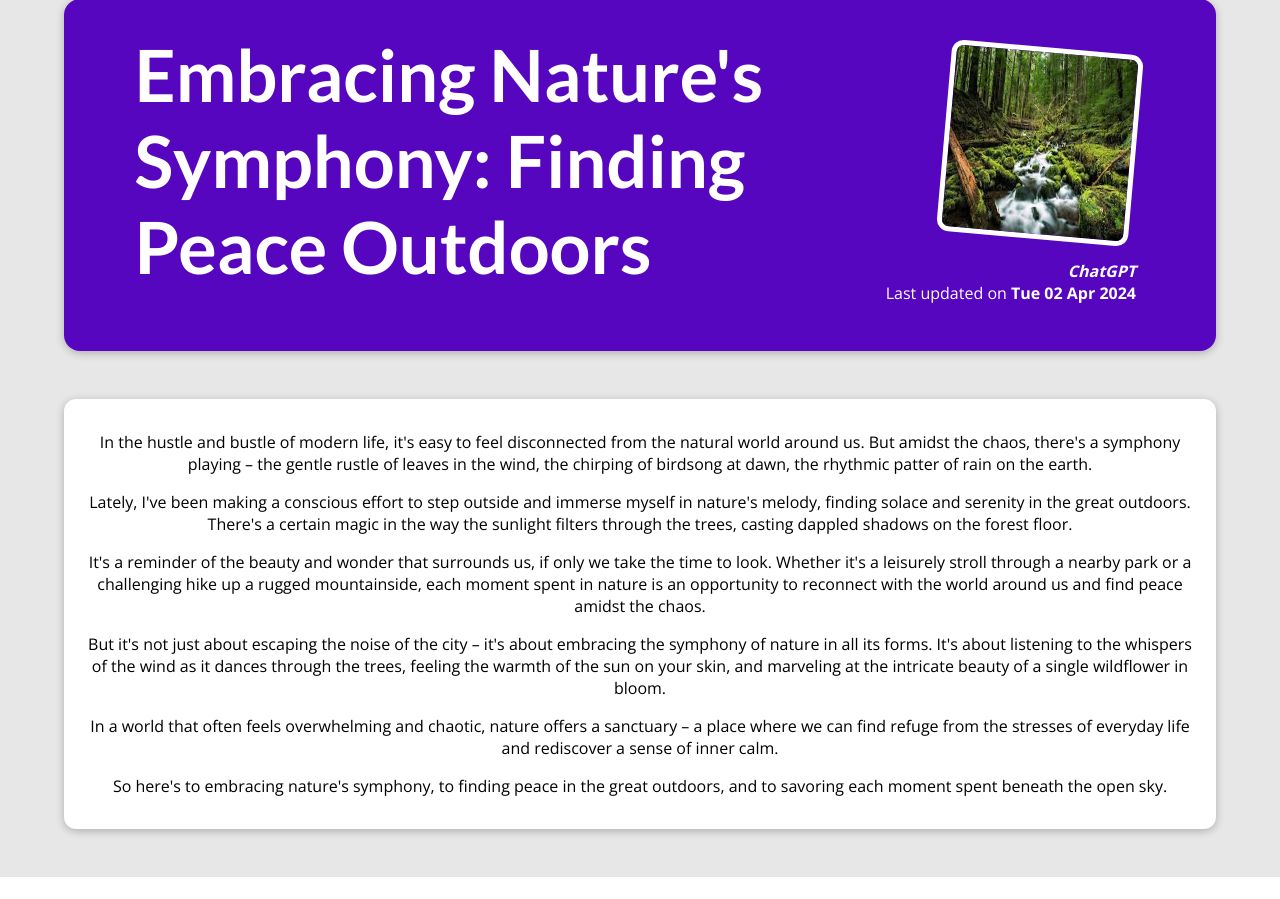
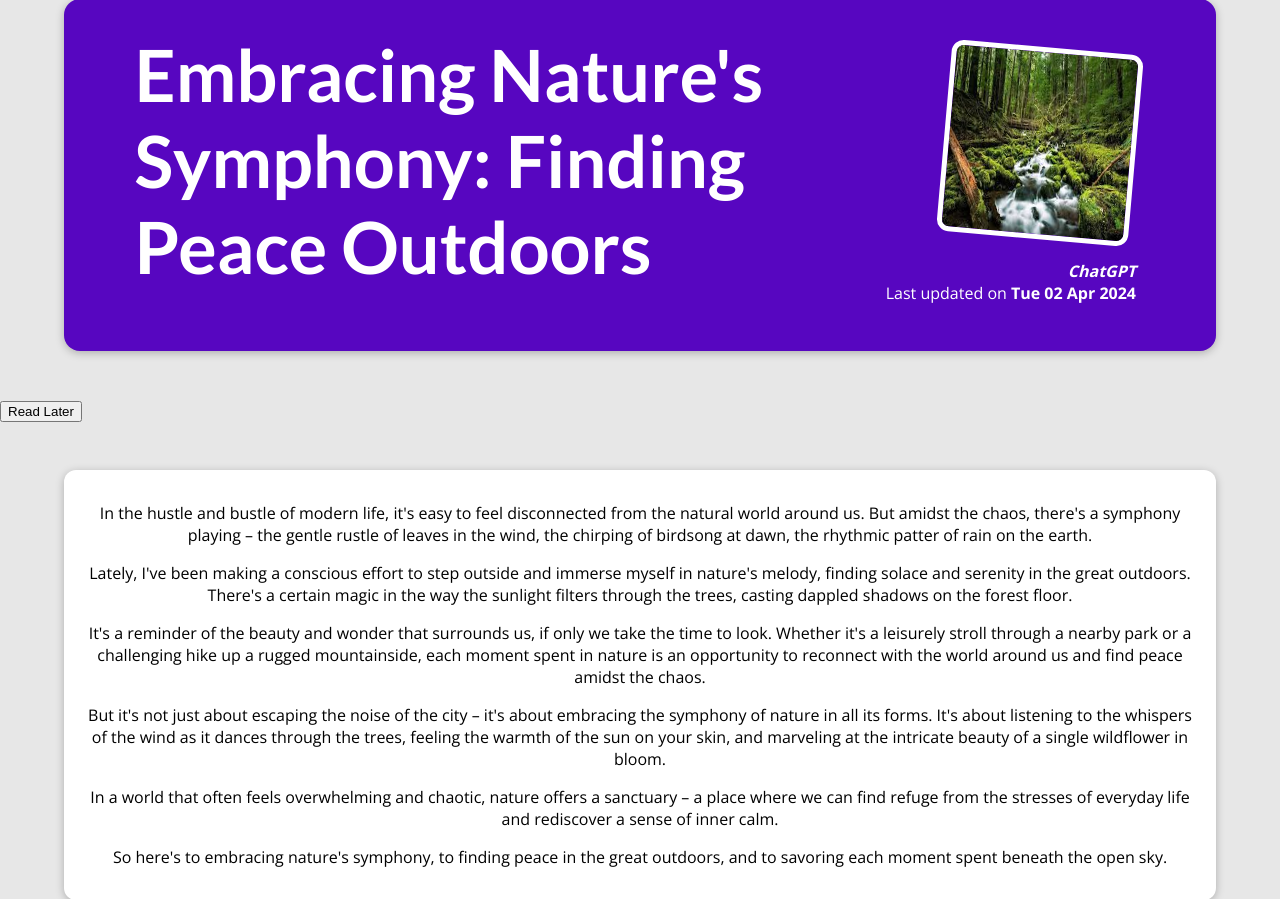
Before and after one commit to sziroks/django-udemy-course, a Django app: a page that uses my_site/blog/templates/blog/post-detail.html in a window 1280 px wide. Shown: the part 129-1028 px from the top of the page. Before the commit the page ends 1006 px from the top, so only its background shows below. Run offline with Django 5.2, Linux system fonts and the light colour scheme; data comes from the database, SQL or seed files in the repository; both versions use the stored data as it was after the commit.

Commit message:
Added 'read later' functionality with sessions

```diff
--- a/my_site/blog/templates/blog/post-detail.html
+++ b/my_site/blog/templates/blog/post-detail.html
@@ -18,6 +18,15 @@
             </div>
         </article>
     </section>
+    {% if read_later %}
+        <p>This post is selected to be read later</p>
+    {% else %}
+        <form action="read-later" method="POST">
+            {% csrf_token %}
+            <input type="hidden" name="id_post" value="{{ post.id_post }}" />
+            <button>Read Later</Button>
+        </form>
+    {% endif %}
 
     <main>
         <p>
--- a/my_site/blog/urls.py
+++ b/my_site/blog/urls.py
@@ -4,5 +4,6 @@ from . import views
 urlpatterns = [
     path("", views.StartingPageView.as_view(), name="starting-page"),
     path("posts/", views.AllPostsView.as_view(), name="posts-page"),
+    path("posts/read-later", views.ReadLaterView.as_view()),
     path("posts/<slug:slug>", views.PostDetailView.as_view(), name="post-detail-page"),
 ]
--- a/my_site/blog/views.py
+++ b/my_site/blog/views.py
@@ -1,5 +1,6 @@
+from typing import Any
 from django.shortcuts import render
-from django.http import HttpResponse
+from django.http import HttpResponse, HttpResponseRedirect
 from django.shortcuts import get_object_or_404
 from datetime import date
 from django.views import View
@@ -23,3 +24,21 @@ class AllPostsView(ListView):
 class PostDetailView(DetailView):
     template_name = "blog/post-detail.html"
     model = Post
+
+    def get_context_data(self, **kwargs: Any) -> dict[str, Any]:
+        context = super().get_context_data(**kwargs)
+        selected_post = self.object.id_post
+        request = self.request
+        rl_post = request.session.get("read_later")
+        context["read_later"] = str(selected_post) == rl_post
+        print(str(selected_post), rl_post)
+
+        return context
+
+class ReadLaterView(View):
+    def post(self, request):
+        post_id = request.POST.get("id_post")
+        post = Post.objects.get(pk=post_id)
+        request.session["read_later"] = post_id
+        slug = post.slug
+        return HttpResponseRedirect("/blog/posts/" + slug)
```
Also changed, not shown: my_site/db.sqlite3.
